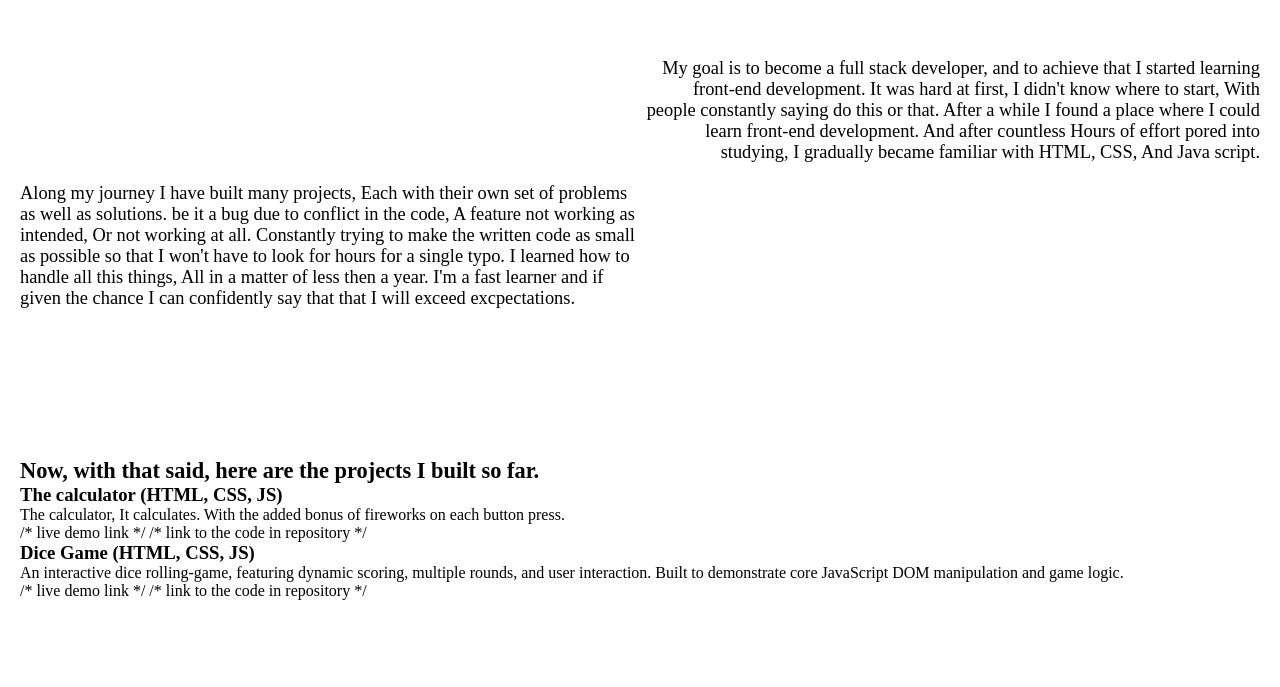
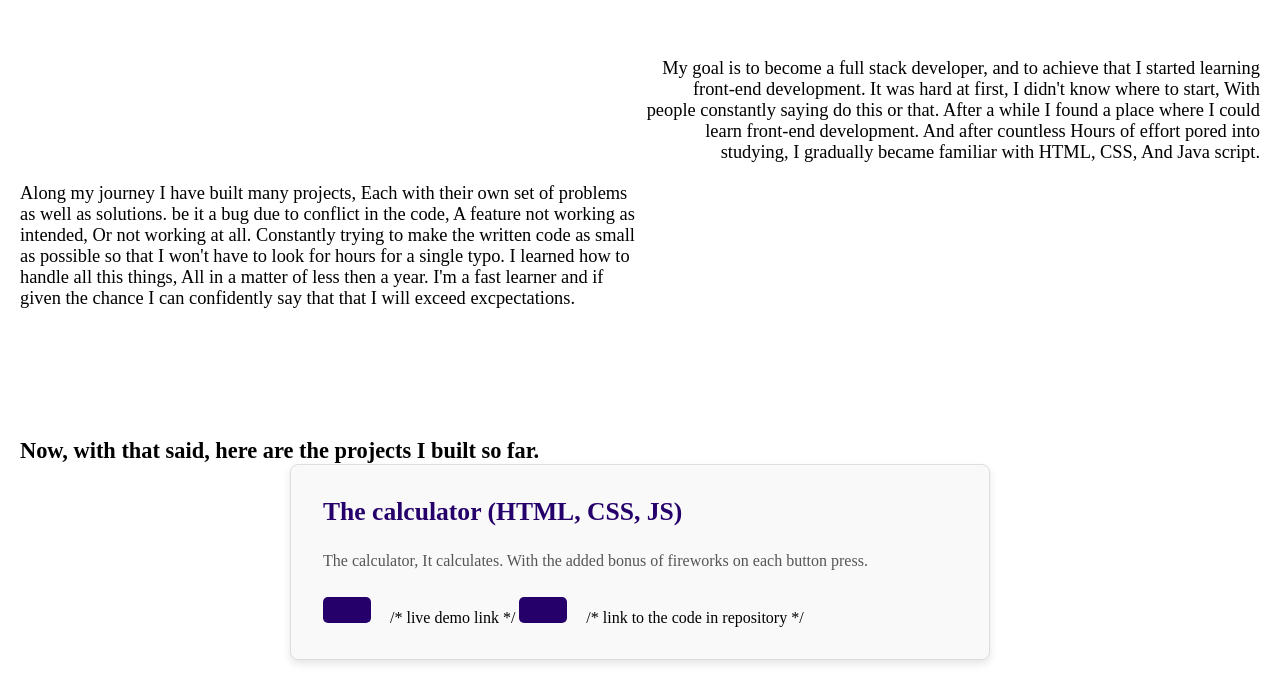
Before and after one commit to ForeMosteRhino99/SparklingWater, a plain HTML site: page index.html in a window 1280 px wide. Shown: the part 66-753 px from the top of the page. Drawn offline with Linux system fonts and the light colour scheme.

Commit message:
Update styles.css

```diff
--- a/styles.css
+++ b/styles.css
@@ -9,10 +9,11 @@
 :root {
     --black-color: black;
     --white-color: white;
+    --blue-color: rgb(37, 0, 107);
 }
 
 header {
-    background-color: rgb(32, 0, 107);
+    background-color: var(--blue-color);
     color: var(--white-color);
     padding: 0.5em;
 }
@@ -77,3 +78,57 @@ section {
     text-align: left;
     font-size: 1.4rem;
 }
+
+#projects {
+    padding-top: 40px;
+    padding-bottom: 40px;
+    background-color: var(--white-color);
+    text-align: center;
+}
+
+.project-card {
+    background-color: #f9f9f9;
+    border: 1px solid #ddd;
+    border-radius: 8px;
+    padding: 2em;
+    margin: 0 auto 30px auto;
+    max-width: 700px;
+    box-shadow: 0 4px 8px rgba(0, 0, 0, 0.1);
+    text-align: left;
+}
+
+.project-card h3 {
+    color: var(--blue-color);
+    margin-top: 0;
+    margin-bottom: 0.8em;
+    font-size: 1.6rem;
+}
+
+.project-card p {
+    margin-bottom: 1.5em;
+    line-height: 1.6;
+    color: #555;
+}
+
+.project-image {
+    max-width: 100%;
+    height: auto;
+    display: block;
+    margin-bottom: 1.5em;
+    border-radius: 5px;
+}
+
+.project-links a {
+    display: inline-block;
+    background-color: var(--blue-color);
+    color: var(--white-color);
+    padding: 0.8em 1.5em;
+    text-decoration: none;
+    border-radius: 5px;
+    margin-right: 15px;
+    transition: background-color 0.3s ease;
+}
+
+.project-links a:hover {
+    background-color: #575757;
+}
```
